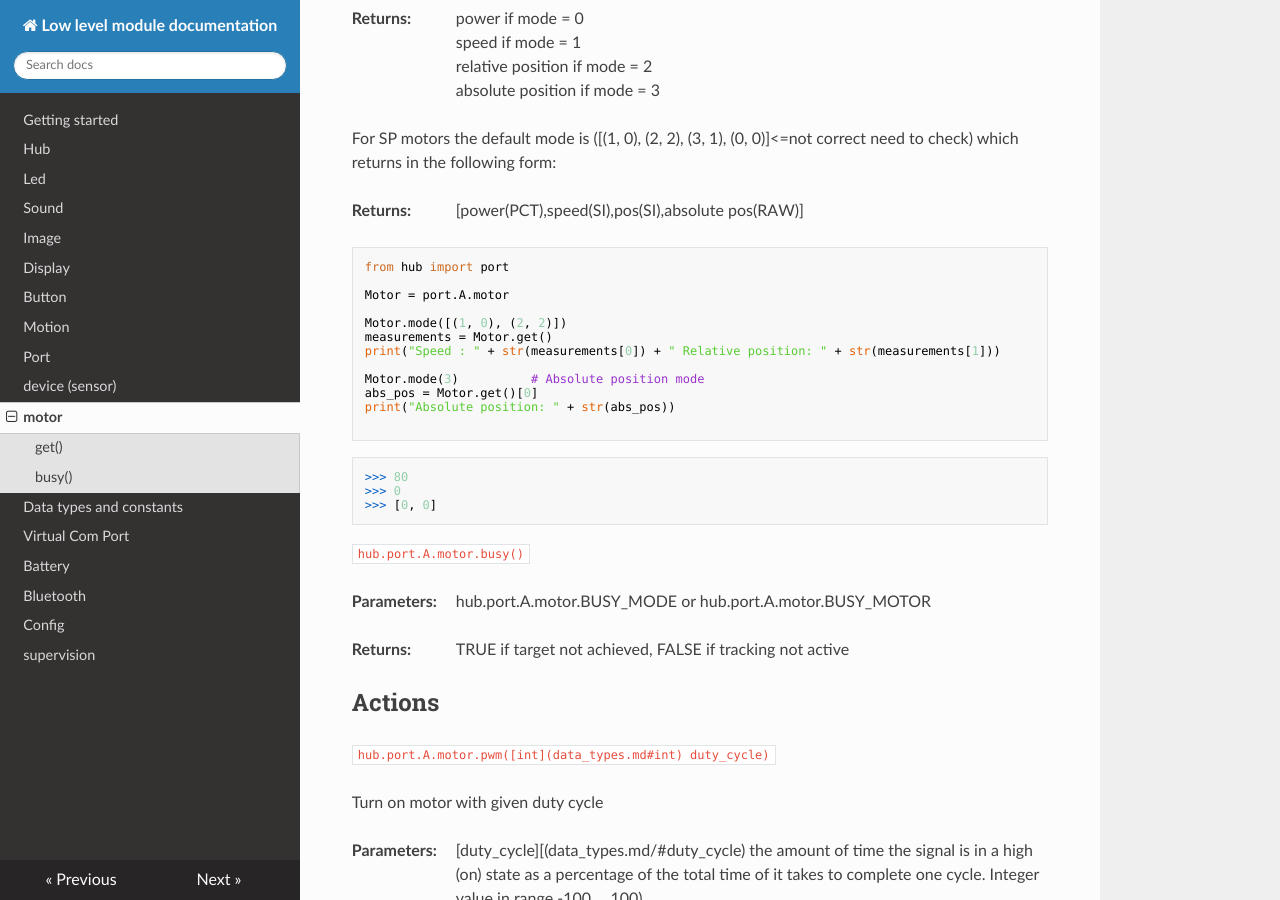
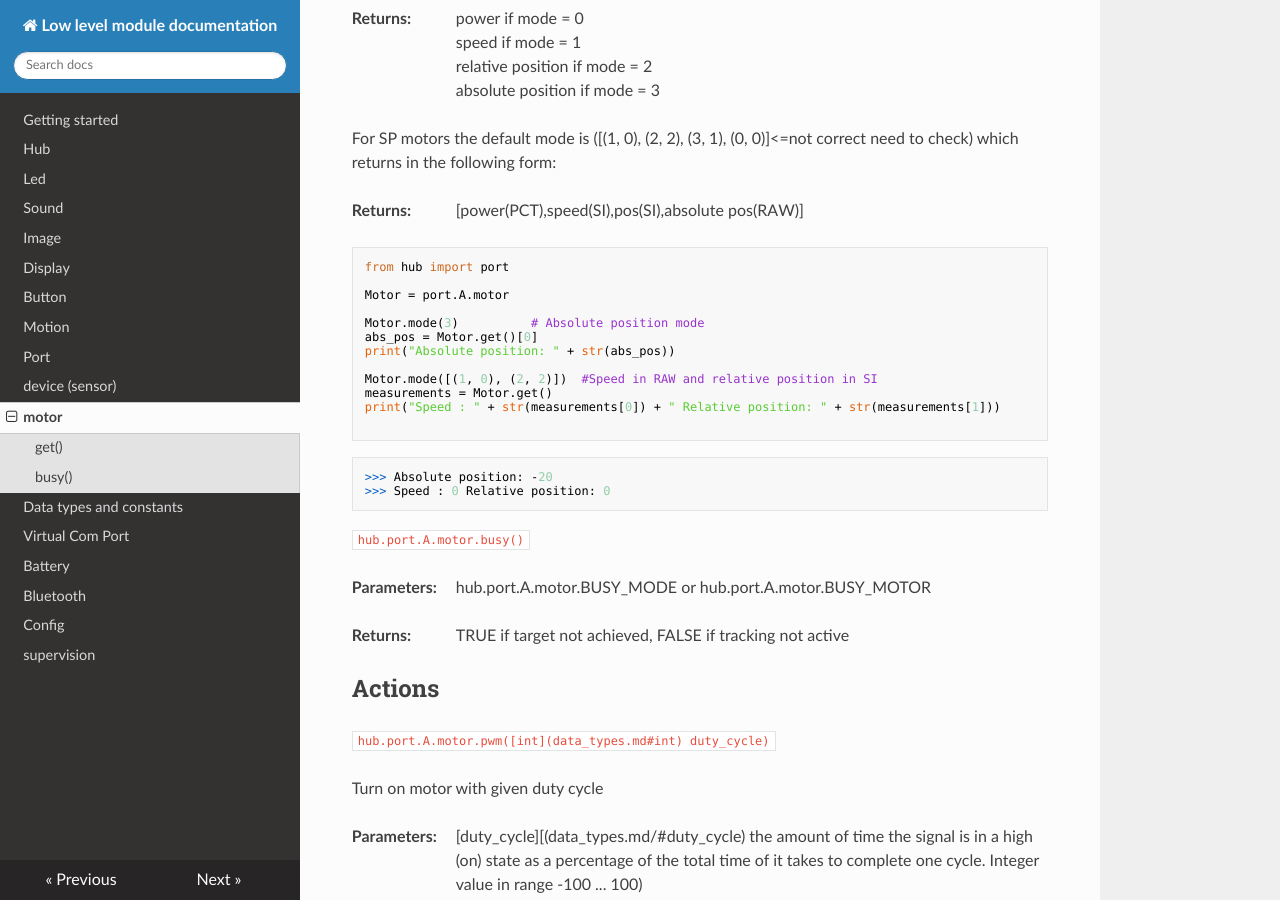
Before and after one commit to NStrijbosch/hub-module-notes, an MkDocs documentation site: the page built from docs/motors.md, in a window 1280 px wide and 900 px high, scrolled down 371 px. Built offline with MkDocs 1.6.1, drawn with Linux system fonts in a browser that asks for light colours; nearby versions of some CDN libraries.

Commit message:
Update motors.md

````diff
--- a/docs/motors.md
+++ b/docs/motors.md
@@ -37,20 +37,19 @@ from hub import port
 
 Motor = port.A.motor
 
-Motor.mode([(1, 0), (2, 2)])
-measurements = Motor.get()
-print("Speed : " + str(measurements[0]) + " Relative position: " + str(measurements[1]))
-
 Motor.mode(3)          # Absolute position mode
 abs_pos = Motor.get()[0]
 print("Absolute position: " + str(abs_pos))
 
+Motor.mode([(1, 0), (2, 2)])  #Speed in RAW and relative position in SI
+measurements = Motor.get()
+print("Speed : " + str(measurements[0]) + " Relative position: " + str(measurements[1]))
+
 ```
 
 ``` python
->>> 80
->>> 0
->>> [0, 0]
+>>> Absolute position: -20
+>>> Speed : 0 Relative position: 0
 ```
 
 ## busy()
````
